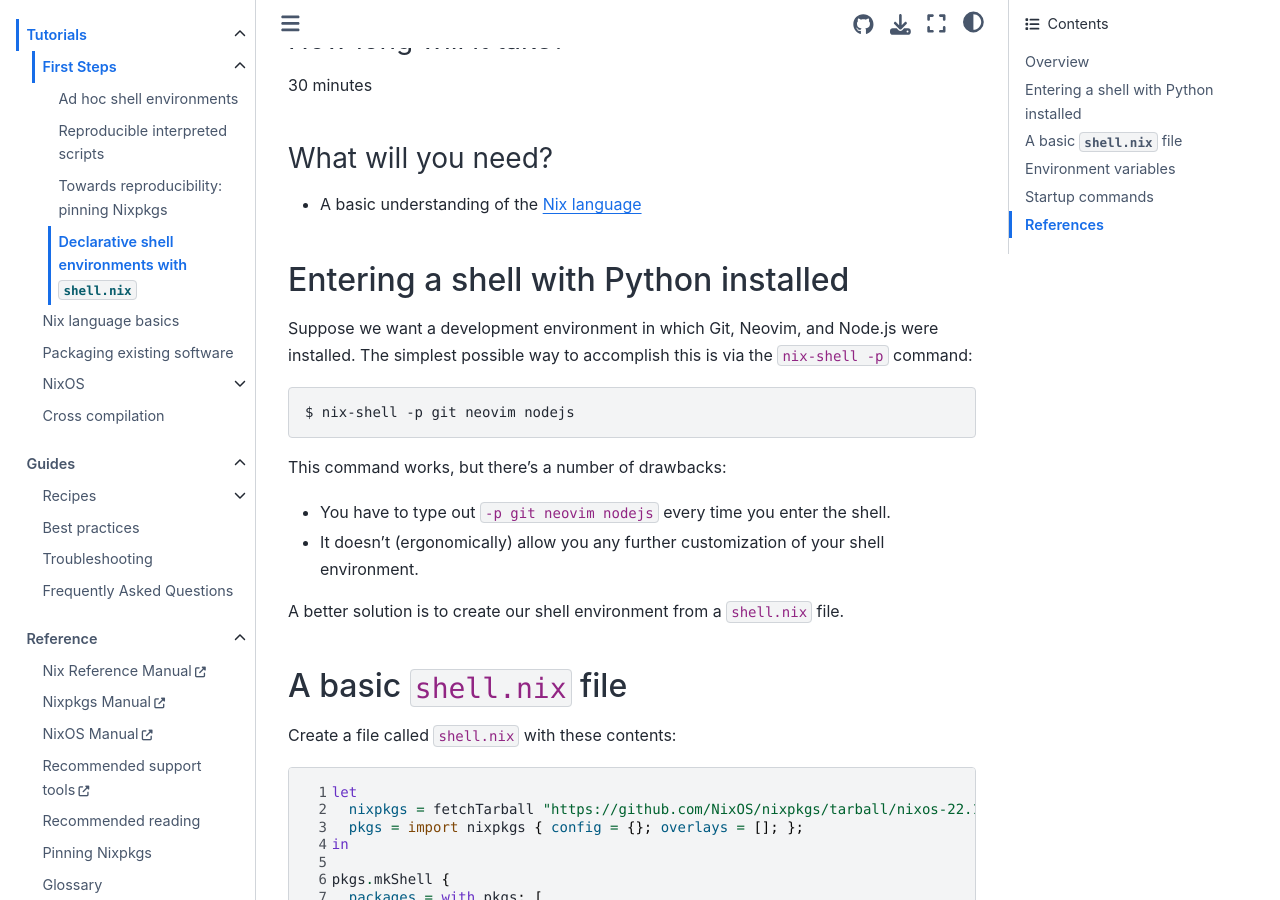
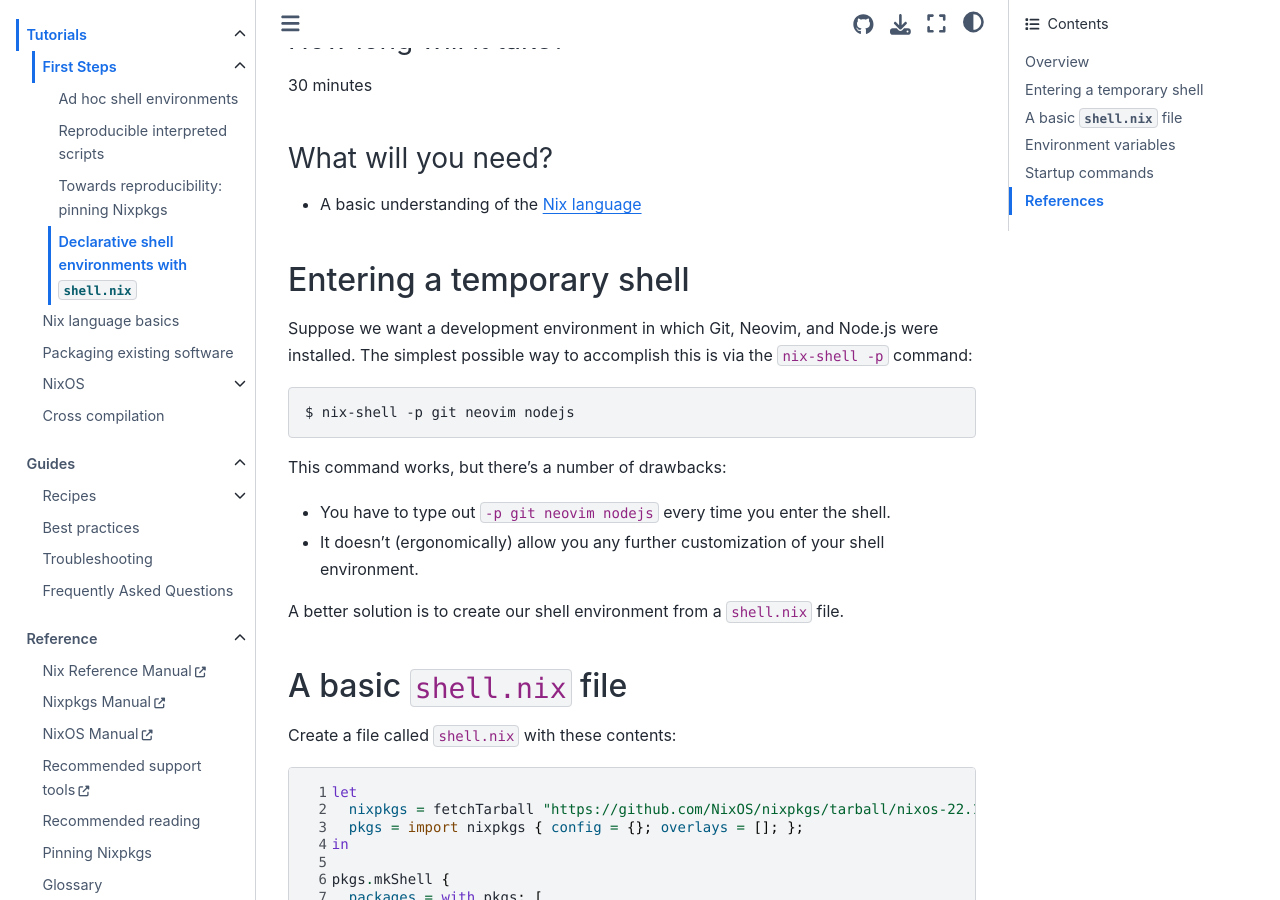
Before and after one commit to NixOS/nix.dev, a Sphinx documentation site: the page built from source/tutorials/first-steps/declarative-shell.md, in a window 1280 px wide and 900 px high, scrolled down 737 px. Built offline with Sphinx 7.4.7 and the Sphinx Book theme 1.1.4, drawn with Linux system fonts in a browser that asks for light colours.

Commit message:
Remove specific software name from header in docs (#795)
* Remove specific software name from header

There's enough detail about it below, and the specific tech isn't the point of this section anyway.

Co-authored-by: Valentin Gagarin <valentin.gagarin@tweag.io>

```diff
--- a/source/tutorials/first-steps/declarative-shell.md
+++ b/source/tutorials/first-steps/declarative-shell.md
@@ -30,7 +30,7 @@
 
 - A basic understanding of the [Nix language](reading-nix-language)
 
-## Entering a shell with Python installed
+## Entering a temporary shell
 
 Suppose we want a development environment in which Git, Neovim, and Node.js were installed.
 The simplest possible way to accomplish this is via the `nix-shell -p` command:
```
